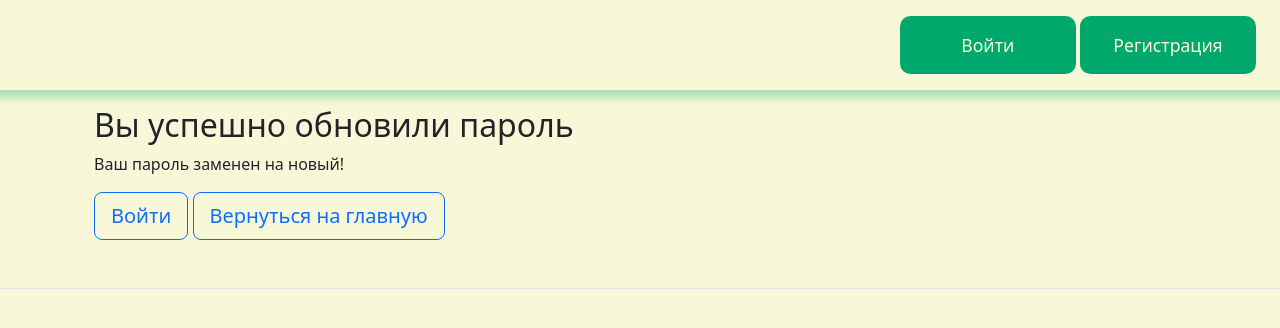
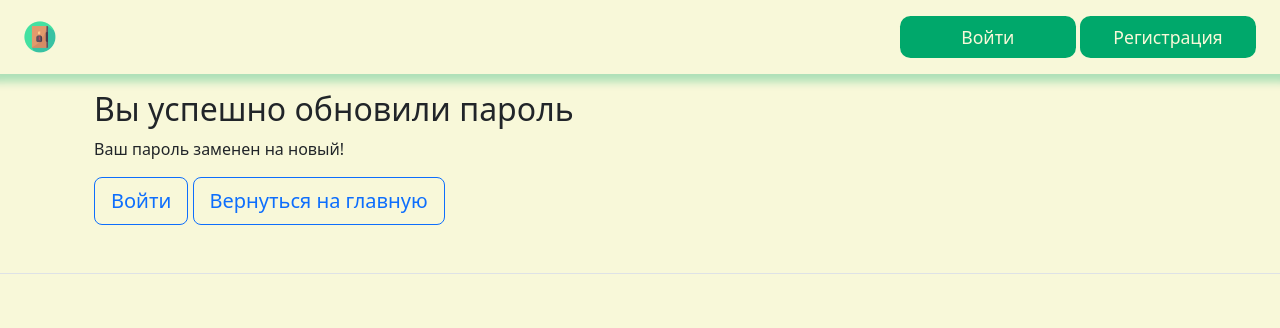
Before and after one commit to Aladser/psdia, a Django app: page /user/password_reset_complete/ in a window 1280 px wide. Shown: the top 328 px of the page. Run offline with Django 5.2, Linux system fonts and the light colour scheme.

Commit message:
обновлена верстка authen

```diff
--- a/authen/templates/basic_auth.html
+++ b/authen/templates/basic_auth.html
@@ -16,6 +16,7 @@
     <body class="bgcolor-beige">
     <div class="d-flex justify-content-between p-3 px-md-4 mb-3 bgcolor-beige shadow-theme">
         <div class="d-flex justify-content-center align-items-center fs-3 fw-bolder color-khaki">
+            <img src="{% static 'favicon.png' %}" class="me-2">
             {{header}}
         </div>
     </div>
--- a/diary/templates/basic.html
+++ b/diary/templates/basic.html
@@ -16,21 +16,22 @@
 <body class="bgcolor-beige">
 <div class="d-flex justify-content-between p-3 px-md-4 mb-3 bgcolor-beige shadow-theme">
     <div class="d-flex justify-content-center align-items-center fs-3 fw-bolder color-khaki">
+        <img src="{% static 'favicon.png' %}" class="me-2">
         {{header}}
     </div>
     <div class="d-flex align-items-center">
         {% if user.is_authenticated %}
-            <a href="{% url 'authen:profile' %}" class="d-flex align-items-center me-3 fw-bolder"> {{user}}</a>
+            <a href="{% url 'authen:profile' %}" class="d-flex align-items-center me-3 fw-bolder link-success"> {{user}}</a>
         {% endif %}
         <nav>
             {% if user.is_authenticated %}
                 {% if user.is_superuser %}
-                    <a class="btn-theme" href="/admin">Админка</a>
+                    <a class="btn-theme p-2" href="/admin">Админка</a>
                 {% endif %}
-                <a class="btn-theme" href="{% url 'authen:logout' %}">Выйти</a>
+                <a class="btn-theme p-2" href="{% url 'authen:logout' %}">Выйти</a>
             {% else %}
-                <a class="btn-theme" href="{% url 'authen:login' %}">Войти</a>
-                <a class="btn-theme" href="{% url 'authen:register' %}">Регистрация</a>
+                <a class="btn-theme p-2" href="{% url 'authen:login' %}">Войти</a>
+                <a class="btn-theme p-2" href="{% url 'authen:register' %}">Регистрация</a>
             {% endif %}
         </nav>
     </div>
```
Also changed, not shown: static/favicon.ico, static/favicon.png.
